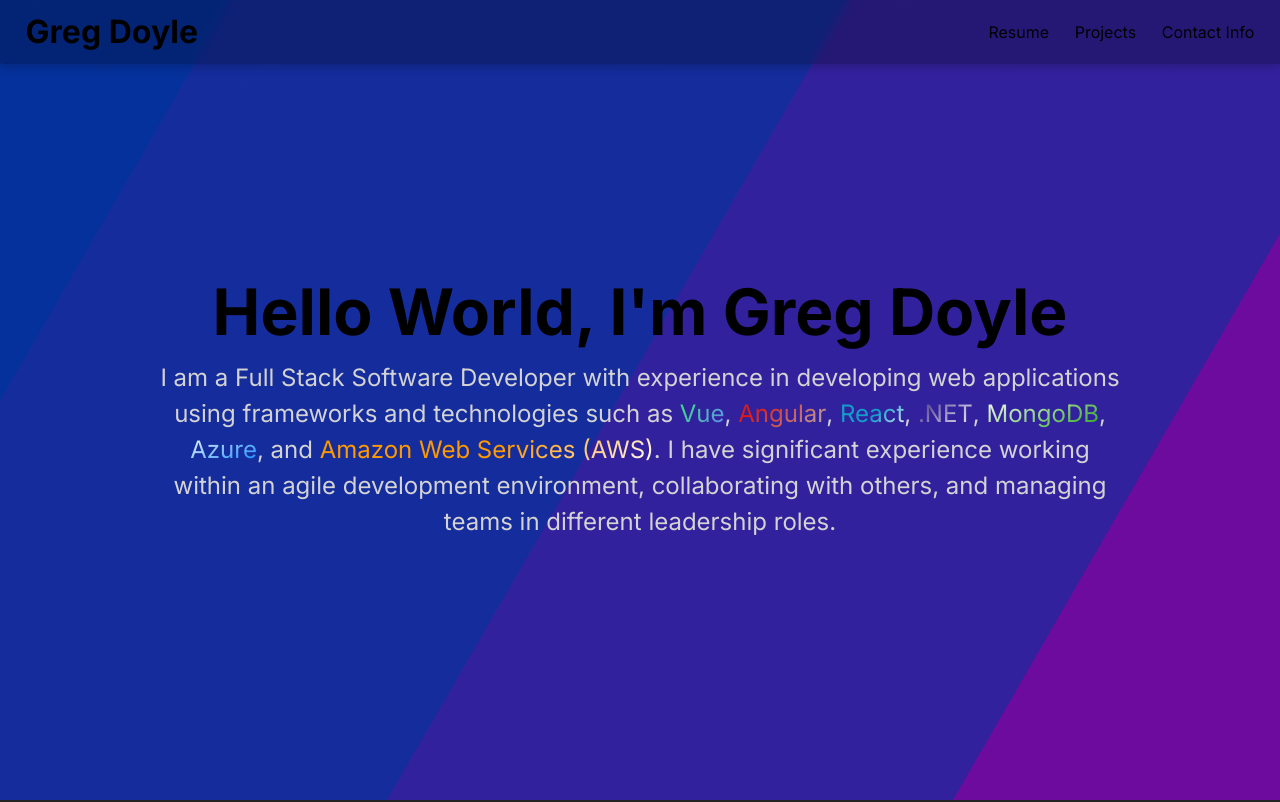
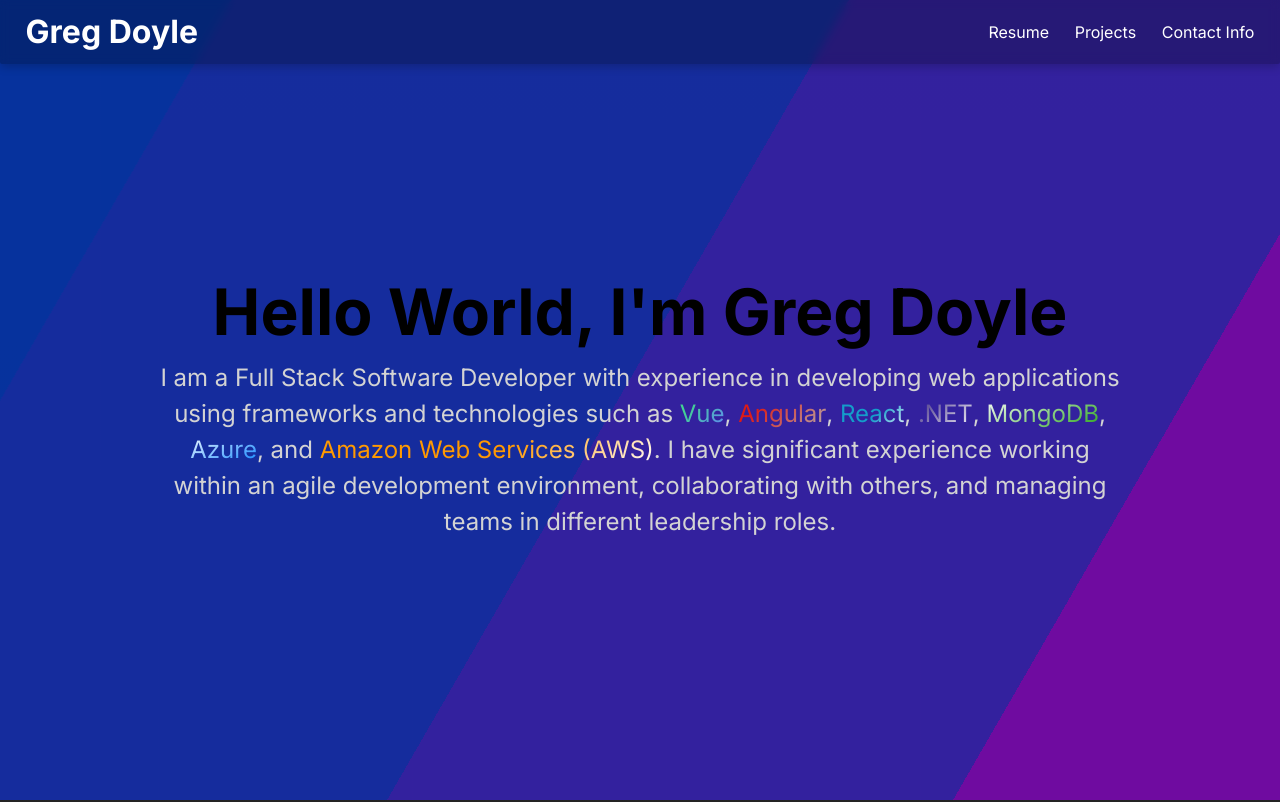
Before and after one commit to 18gdoyle/GregDoylesPortfolioSite, a Next.js app in the folder greg-doyles-portfolio-site/: page / in a window 1280 px wide. Shown: the top 802 px of the page. Built offline with nearby package versions, Linux system fonts and the light colour scheme.

Commit message:
Update HomePage.css

```diff
--- a/greg-doyles-portfolio-site/app/pages/HomePage.css
+++ b/greg-doyles-portfolio-site/app/pages/HomePage.css
@@ -96,6 +96,12 @@
     background: -webkit-linear-gradient(315deg, #f90 55%, white);
 }
 
+.navBarColors {
+    background: -webkit-linear-gradient(315deg, white 55%, white);
+    background-clip: text;
+    -webkit-text-fill-color: transparent;
+}
+
 .hoverUnderlineAnimation.navBarColors::after {
     background: -webkit-linear-gradient(315deg, white 55%, white);
 }
@@ -154,7 +160,6 @@ section {
     width: 100%;
     height: 100vh;
     overflow: hidden;
-    backdrop-filter: blur(10000px);
 }
 
 .bg {
```
